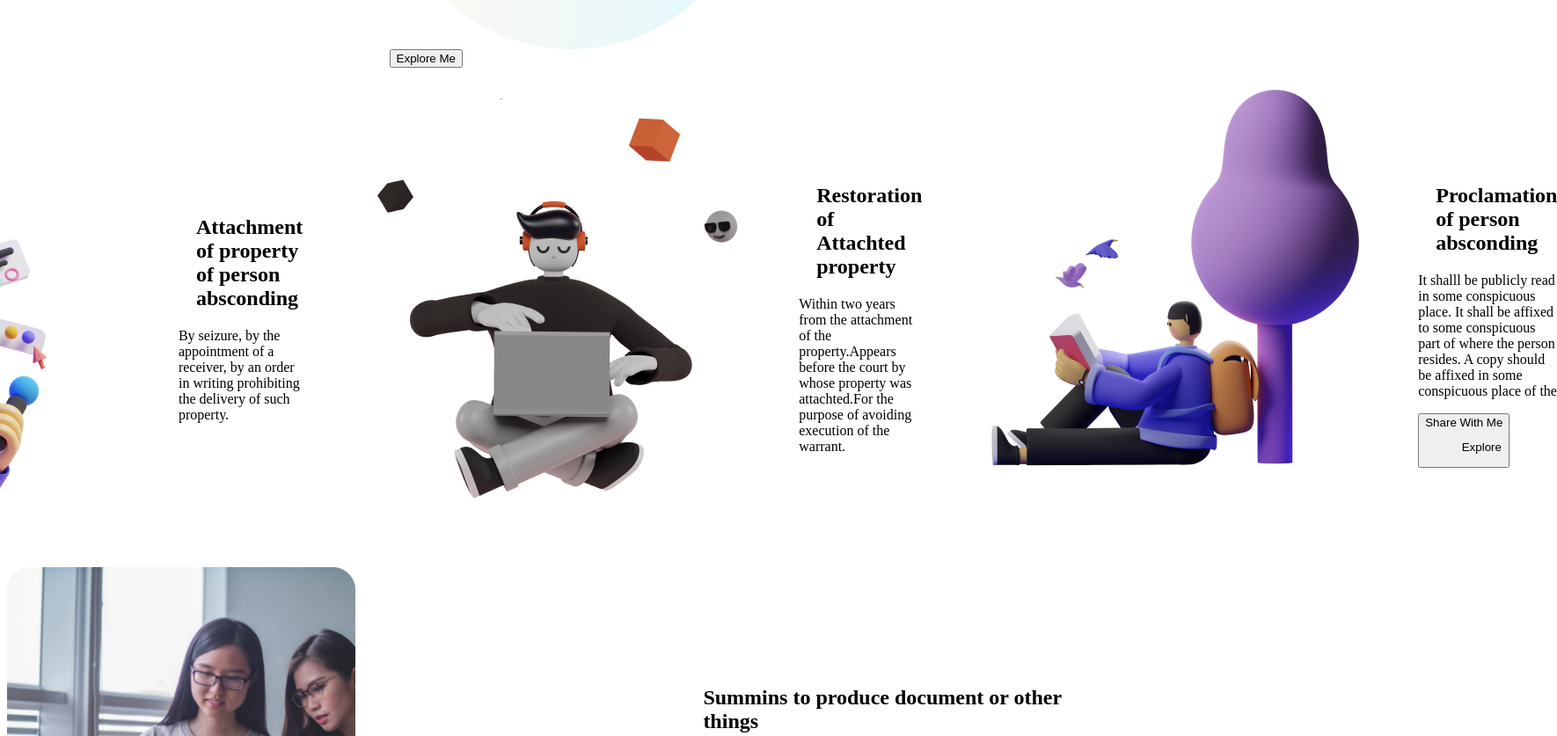
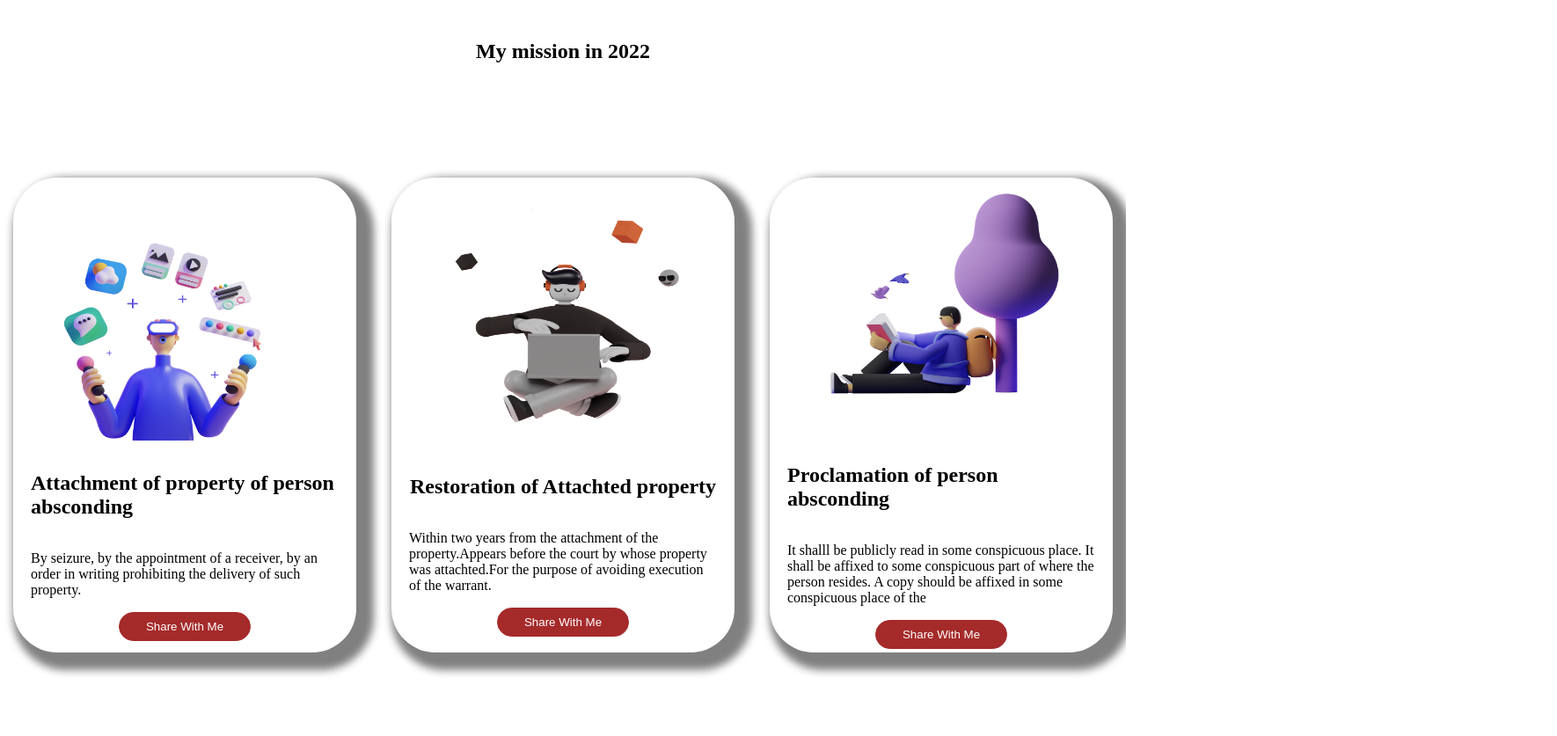
Before and after one commit to somabhadra1/Mission-2022, a plain HTML site: page index.html in a window 1280 px wide. Shown: the part 481-1318 px from the top of the page at 88% size, 1770 px wide, since content can reach past the window. Drawn offline with Linux system fonts and the light colour scheme.

Commit message:
flex and footer added

```diff
--- a/index.html
+++ b/index.html
@@ -1,5 +1,6 @@
 <!DOCTYPE html>
 <html lang="en">
+
 <head>
     <meta charset="UTF-8">
     <meta http-equiv="X-UA-Compatible" content="IE=edge">
@@ -7,45 +8,57 @@
     <title>Mission 2022</title>
     <link rel="stylesheet" href="style.css">
 </head>
+
 <body>
-    <section class="first">
+    <!-- this is header  -->
+    <header class="first">
         <div class="half-width">
             <h1>Stay Focused on 2022</h1>
             <h1>Mission 2022</h1>
-<p>No statement made by any person to a police officer in the course of investigation shall reduce into writing, signed by the person making it.</p>
+            <p>No statement made by any person to a police officer in the course of investigation shall reduce into
+                writing, signed by the person making it.</p>
+            <button class="button">Explore Me</button>
         </div>
         <div class="half-width">
             <img src="./person/person-2.png" alt="">
-            <button>Explore Me</button>
+        </div>
+    </header>
+
+
+
+    <section>
+        <h1 class="heading">My mission in 2022</h1>
+        <div class="second">
+            <div class="card">
+                <img class="pic" src="./illustrators/illustrator-1.png" alt="">
+
+                <h1>Attachment of property of person absconding</h1>
+                <p> By seizure, by the appointment of a receiver, by an order in writing prohibiting the delivery of
+                    such
+                    property.</p>
+                    <button class="button">Share With Me </button>
+            </div>
+            <div class="card">
+                <img class="pic" src="./illustrators/illustrator-2.png" alt="">
+
+                <h1>Restoration of Attachted property</h1>
+                <p>Within two years from the attachment of the property.Appears before the court by whose property was
+                    attachted.For the purpose of avoiding execution of the warrant.</p>
+                    <button class="button">Share With Me </button>
+            </div>
+            <div class="card">
+                <img class="pic" src="./illustrators/illustrator-3.png" alt="">
+
+                <h1>Proclamation of person absconding</h1>
+                <p>It shalll be publicly read in some conspicuous place. It shall be affixed to some conspicuous part of
+                    where the person resides. A copy should be affixed in some conspicuous place of the</p>
+                <button class="button">Share With Me </button>
+            </div>
         </div>
     </section>
 
- <section class="second">
-     <h1>My mission in 2022</h1>
-     <div class="1st pic">
-         <img src="./illustrators/illustrator-1.png" alt="">
-     </div>
-     <div>
-         <h1>Attachment of property of person absconding</h1>
-<p> By seizure, by the appointment of a receiver, by an order in writing prohibiting the delivery of such property.</p>
-     </div>
-     <div class="2nd pic">
-         <img src="./illustrators/illustrator-2.png" alt="">
-     </div>
-     <div>
-         <h1>Restoration of Attachted property</h1>
-         <p>Within two years from the attachment of the property.Appears before the court by whose property was attachted.For the purpose of avoiding execution of the warrant.</p>
-     </div>
-     <div class="3rd pic">
-         <img src="./illustrators/illustrator-3.png" alt="">
-     </div>
-     <div>
-         <h1>Proclamation of person absconding</h1>
-         <p>It shalll be publicly read in some conspicuous place. It shall be affixed to some conspicuous part of where the person resides. A copy should be affixed in some conspicuous place of the</p>
 
-     <button>Share With Me <menu>Explore</menu></button>
-        </div>
- </section>
+
 
 
     <section class="third">
@@ -54,17 +67,21 @@
         </div>
         <div class="half-width">
             <h1>Summins to produce document or other things</h1>
-         <p>Whether officer in charge of a police station considers that production of any document is necessary or desirable for the purpose of any investigation,</p>
+            <p>Whether officer in charge of a police station considers that production of any document is necessary or
+                desirable for the purpose of any investigation,</p>
         </div>
 
     </section>
 
 
 
+
+
     <section class="fourth">
         <div class="half-width">
             <h1>Examination of witnesses by Police</h1>
-         <p>Any police officer making an investigation by police in a police station may examine the convict orally or supposed to be acquanted with facts.The convict shall bound to answer all the questions.</p>
+            <p>Any police officer making an investigation by police in a police station may examine the convict orally
+                or supposed to be acquanted with facts.The convict shall bound to answer all the questions.</p>
         </div>
         <div class="half-width">
             <img src="./pictures/project.png" alt="">
@@ -73,7 +90,10 @@
     </section>
 
 
-
+    <footer class="footer flex">
+        <h1 class="text-white">THis is footer</h1>
+    </footer>
 
 </body>
+
 </html>
--- a/style.css
+++ b/style.css
@@ -1,22 +1,64 @@
-.second h1{
-    margin-left: 20px;
+body{
+    margin: 0;
+    padding: 0;
+    /* background-color: rgb(126, 18, 18); */
 }
-
-}
-.First{
+.first{
     display: flex;
     align-items: center;
     justify-content: center;
+    margin-bottom: 150px;
+}
+.second{
+  display: flex;
+  /* border: 5px solid red; */
+  justify-content: center;
+  align-items: center;
+  padding: 50px 50px;
+
+}
+.card{
+    /* border: 2px solid black; */
+    box-shadow: 10px 10px 10px 10px gray;
+    display: flex;
+    flex-direction: column;
+    justify-content: center;
+    align-items: center;
+    border-radius: 50px;
+    padding: 20px 20px;
+    margin: 20px 20px;
+    height: 500px;
+}
+.heading{
+    display: flex;
+    justify-content: center;
+    align-items: center;
+    margin: 60px 20px;
+}
+.pic{
+    height: 300px;
+    width: 350px;
 }
 .first h1{
     border-left: 20px;
 }
+.button{
+    background-color: brown;
+    color: white;
+    border: 1px solid brown ;
+    border-radius: 50px;
+    padding: 8px 30px;
 }
+.button:hover{
+    background-color: rgb(34, 79, 177);
+    color: white;
+    border: 1px solid rgb(34, 79, 177) ;
+    border-radius: 50px;
+    padding: 8px 30px;
 }
+
 .half-width{
-    width: 50%;
-    display: flex;
-    align-items: center;
+    width: 40%;
     margin-top: 50px;
     margin-left: 50px;
 }
@@ -25,42 +67,12 @@
     display: flex;
     align-items: center;
 }
-h1
-
-.header{
-    font: 100px;
-}
-.first{
-    display: flex;
-    align-items: center;
-}
-.second{
-    display: flex;
-    align-items: center;
-    justify-content: center;
-    box-shadow: palegreen;
-
-}
 .third{
     display: flex;
     align-items: center;
     justify-content: center;
 }
-.first {
-    margin-left: 20pxn solid;
-    margin-bottom: 50px solid;
-    display: flex;
-    align-items: center;
-    justify-content: center;
-}
-.First h1{
-    margin-top: 50px;
-    margin-left: 50px;
-}
-.First p{
-    margin-left: 50px;
 
-}
 .mission{
     border-left: 50px;
 }
@@ -68,8 +80,18 @@ h1
     display: flex;
     align-items: center;
     justify-content: center;
-    border-left: 50px;
-    border-width: 20px;
 }
 
+.footer{
+    height: 300px;
+    background-color: black;
+    margin-top: 100px ;
 }
+.text-white{
+    color: white;
+}
+.flex{
+    display: flex;
+    align-items: center;
+    justify-content: center;
+}
```
Lines whose indentation alone changed are shown as unchanged.
